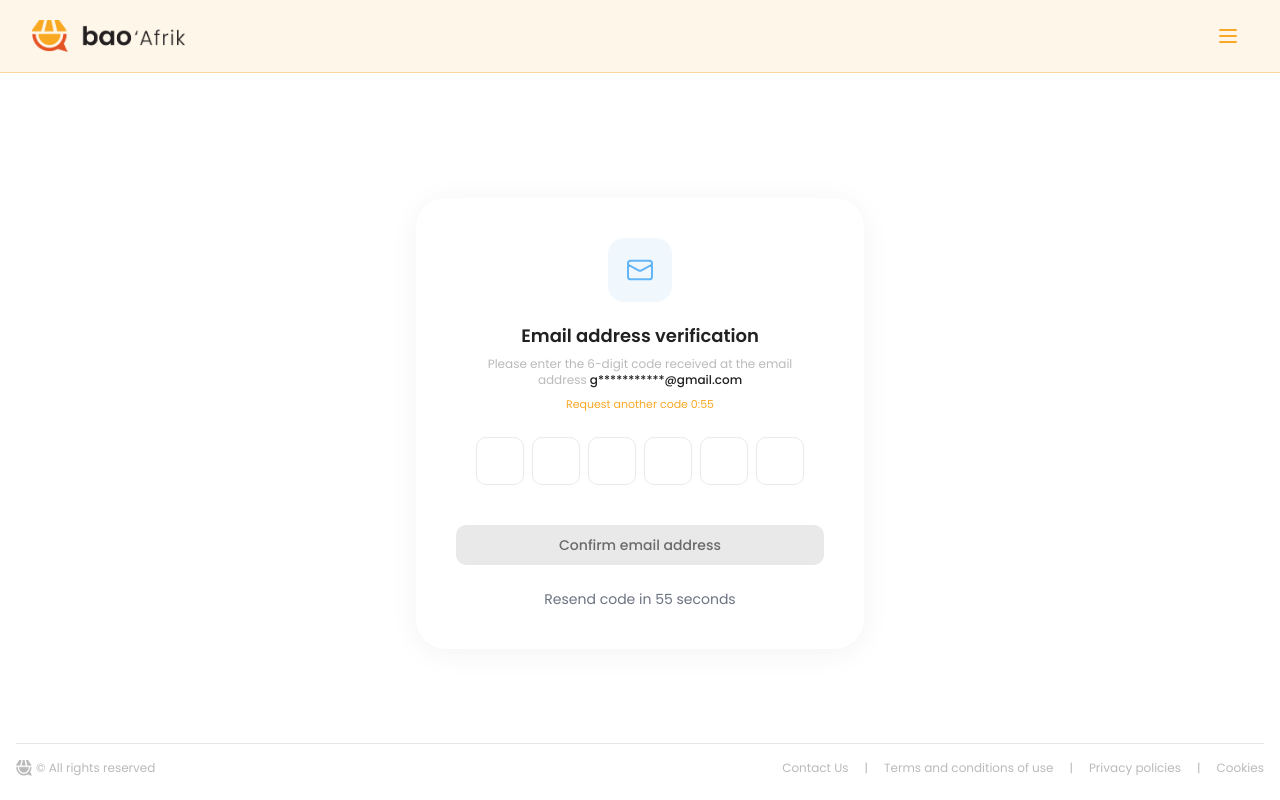
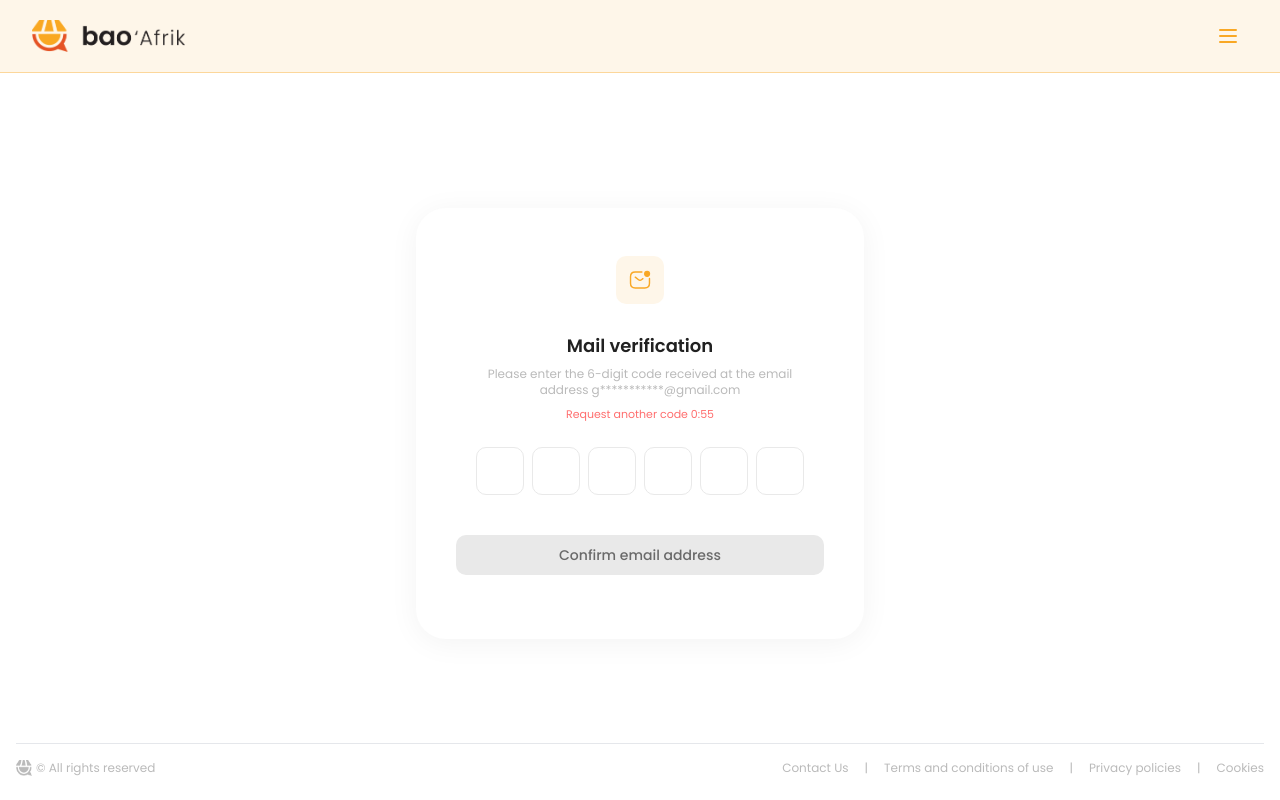
Before and after one commit to Bao-Technologies-and-Travels/BaoAfrik, a React (Create React App) app: page /reset-password-sent in a window 1280 px wide. Built offline with nearby package versions, Linux system fonts and the light colour scheme; the HTML template or start-up script is replaced by a standard one.

Commit message:
Enhance input field focus effects in ForgotPassword, ResetPassword, and ResetPasswordSent components by adding border width adjustments. Update ResetPasswordSent component to replace the mail verification icon with an image and improve text clarity for user instructions.

```diff
--- a/src/pages/auth/ForgotPassword.tsx
+++ b/src/pages/auth/ForgotPassword.tsx
@@ -160,7 +160,10 @@ const ForgotPassword: React.FC = () => {
                   color: '#212121',
                   borderRadius: '10px'
                 }}
-                onFocus={(e) => (e.currentTarget.style.borderColor = '#BABABA')}
+                onFocus={(e) => {
+                  e.currentTarget.style.borderColor = '#BABABA';
+                  e.currentTarget.style.borderWidth = '0.5px';
+                }}
                 onBlur={(e) => (e.currentTarget.style.borderColor = errors.email ? '#EF4444' : '#E9E9E9')}
               />
                 {errors.email && (
--- a/src/pages/auth/ResetPassword.tsx
+++ b/src/pages/auth/ResetPassword.tsx
@@ -160,7 +160,10 @@ const ResetPassword: React.FC = () => {
                     required
                     disabled={isLoading}
                     style={{ borderColor: errors.password ? '#EF4444' : '#E9E9E9', borderRadius: '10px', color: '#212121' }}
-                    onFocus={(e) => (e.currentTarget.style.borderColor = '#BABABA')}
+                    onFocus={(e) => {
+                      e.currentTarget.style.borderColor = '#BABABA';
+                      e.currentTarget.style.borderWidth = '0.5px';
+                    }}
                     onBlur={(e) => (e.currentTarget.style.borderColor = errors.password ? '#EF4444' : '#E9E9E9')}
                   />
                   <button
@@ -203,7 +206,10 @@ const ResetPassword: React.FC = () => {
                     required
                     disabled={isLoading}
                     style={{ borderColor: errors.confirmPassword ? '#EF4444' : '#E9E9E9', borderRadius: '10px', color: '#212121' }}
-                    onFocus={(e) => (e.currentTarget.style.borderColor = '#BABABA')}
+                    onFocus={(e) => {
+                      e.currentTarget.style.borderColor = '#BABABA';
+                      e.currentTarget.style.borderWidth = '0.5px';
+                    }}
                     onBlur={(e) => (e.currentTarget.style.borderColor = errors.confirmPassword ? '#EF4444' : '#E9E9E9')}
                   />
                   <button
--- a/src/pages/auth/ResetPasswordSent.tsx
+++ b/src/pages/auth/ResetPasswordSent.tsx
@@ -3,6 +3,7 @@ import { Link, useLocation, useNavigate } from 'react-router-dom';
 import logoFull from '../../assets/images/logos/ba-Primary-brand-logo-colored.png';
 import lilLogo from '../../assets/images/pre/lil.png';
 import LoadingSpinner from '../../components/ui/LoadingSpinner';
+import updateIcon from '../../assets/images/pre/update.svg.svg';
 
 const ResetPasswordSent: React.FC = () => {
   const navigate = useNavigate();
@@ -160,21 +161,30 @@ const ResetPasswordSent: React.FC = () => {
           <div className="bg-white rounded-[30px] shadow-lg p-8 lg:p-10 mt-0 lg:mt-16" style={{ boxShadow: '0 4px 30px 0 rgba(0,0,0,0.05)' }}>
             <div className="text-center mb-6" style={{ fontFamily: 'Poppins, sans-serif' }}>
               {/* Mail Verification Icon */}
-              <div className="mx-auto w-16 h-16 rounded-2xl flex items-center justify-center mb-5" style={{ backgroundColor: '#F0F8FE' }}>
-                <svg className="w-8 h-8" fill="none" stroke="currentColor" viewBox="0 0 24 24" style={{ color: '#64B5F6' }}>
-                  <path strokeLinecap="round" strokeLinejoin="round" strokeWidth={1.5} d="M3 8l7.89 4.26a2 2 0 002.22 0L21 8M5 19h14a2 2 0 002-2V7a2 2 0 00-2-2H5a2 2 0 00-2 2v10a2 2 0 002 2z" />
-                </svg>
+              <div className="mx-auto w-16 h-16 flex items-center justify-center mb-5">
+                <img src={updateIcon} alt="Mail verification" className="w-12 h-12" />
               </div>
 
               <h1 className="text-lg font-semibold mb-1.5" style={{ color: '#212121' }}>
-                Email address verification
+                Mail verification
               </h1>
               <p className="text-xs px-4 mb-2" style={{ color: '#BABABA' }}>
-                Please enter the 6-digit code received at the email address <span className="font-medium" style={{ color: '#212121' }}>{maskEmail(email)}</span>
+                Please enter the 6-digit code received at the email address {maskEmail(email)}
               </p>
-              <p className="text-[11px]" style={{ color: '#F9A825', fontFamily: 'Poppins, sans-serif' }}>
-                Request another code 0:{countdown.toString().padStart(2, '0')}
-              </p>
+              {!canResend ? (
+                <p className="text-[11px] mt-1 mb-0" style={{ color: '#FF6E6E', fontFamily: 'Poppins, sans-serif' }}>
+                  Request another code 0:{countdown.toString().padStart(2, '0')}
+                </p>
+              ) : (
+                <button
+                  onClick={handleResendCode}
+                  disabled={isLoading}
+                  className="text-[11px] focus:outline-none"
+                  style={{ color: '#64B5F6', textDecoration: 'underline', fontFamily: 'Poppins, sans-serif' }}
+                >
+                  Request a new digital code
+                </button>
+              )}
             </div>
 
             {/* Error Message */}
@@ -201,7 +211,10 @@ const ResetPasswordSent: React.FC = () => {
                     className="verification-input w-12 h-12 text-center text-lg font-medium bg-white"
                     style={{ border: `1px solid ${error ? '#EF4444' : '#E9E9E9'}`, borderRadius: '10px', color: '#212121' }}
                     disabled={isLoading}
-                    onFocus={(e) => (e.currentTarget.style.borderColor = '#BABABA')}
+                    onFocus={(e) => {
+                      e.currentTarget.style.borderColor = '#BABABA';
+                      e.currentTarget.style.borderWidth = '0.5px';
+                    }}
                     onBlur={(e) => (e.currentTarget.style.borderColor = error ? '#EF4444' : '#E9E9E9')}
                   />
                 ))}
@@ -230,22 +243,7 @@ const ResetPasswordSent: React.FC = () => {
             </form>
 
             {/* Resend Code */}
-            <div className="mt-6 text-center">
-              {canResend ? (
-                <button
-                  onClick={handleResendCode}
-                  disabled={isLoading}
-                  className="text-sm focus:outline-none focus:underline disabled:opacity-50"
-                  style={{ color: '#64B5F6' }}
-                >
-                  Resend verification code
-                </button>
-              ) : (
-                <p className="text-sm text-gray-500">
-                  Resend code in {countdown} seconds
-                </p>
-              )}
-            </div>
+            <div className="mt-6 text-center"></div>
           </div>
 
         </div>
```
